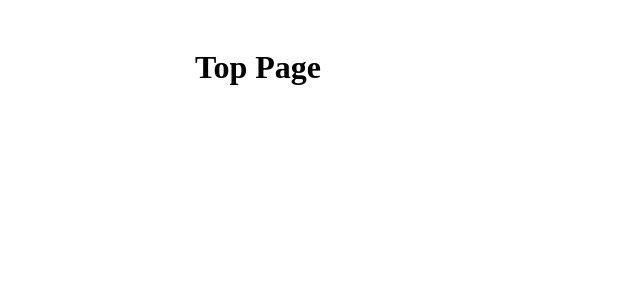
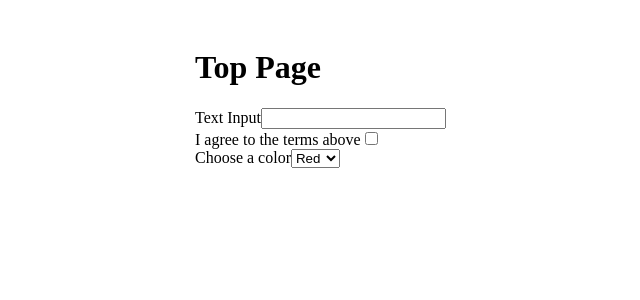
Before and after one commit to ksk1kd/playwright-playground, a React (Vite) app: page / in a window 1280 px wide. Shown: the top 300 px of the page, without its empty margins (45-685 px from the left). Built offline with nearby package versions, Linux system fonts and the light colour scheme.

Commit message:
add input actions

```diff
--- a/src/App.tsx
+++ b/src/App.tsx
@@ -4,6 +4,24 @@ function App() {
       <main>
         <div className="container">
           <h1>Top Page</h1>
+
+          <div>
+            <label htmlFor="text">Text Input</label>
+            <input id="text" type="text" />
+          </div>
+
+          <div>
+            <label htmlFor="checkbox">I agree to the terms above</label>
+            <input id="checkbox" type="checkbox" />
+          </div>
+
+          <div>
+            <label htmlFor="select">Choose a color</label>
+            <select id="select">
+              <option value="red">Red</option>
+              <option value="blue">Blue</option>
+            </select>
+          </div>
         </div>
       </main>
     </>
```
Also changed, not shown: 1 other file (tests, documents, lock files or other folders).
